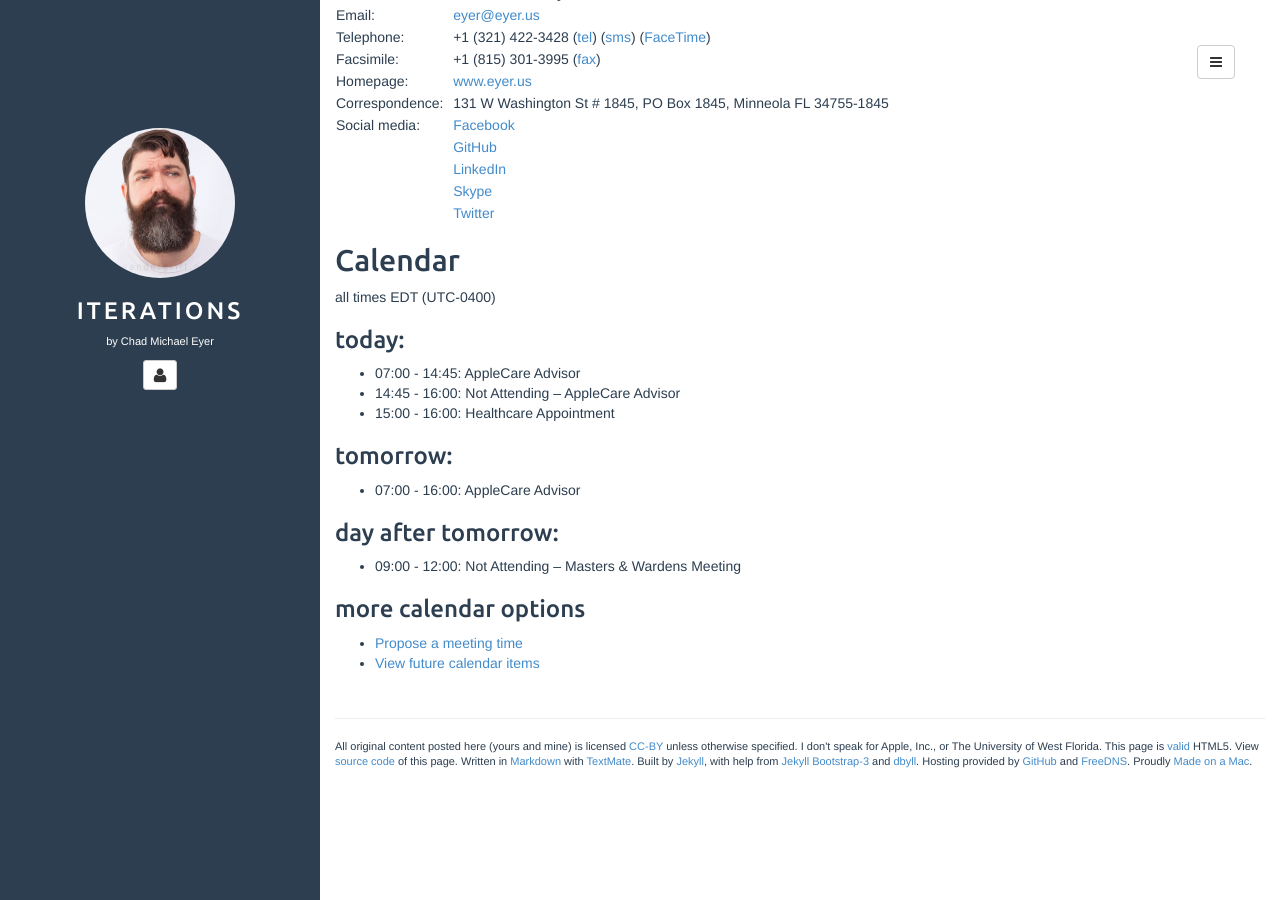
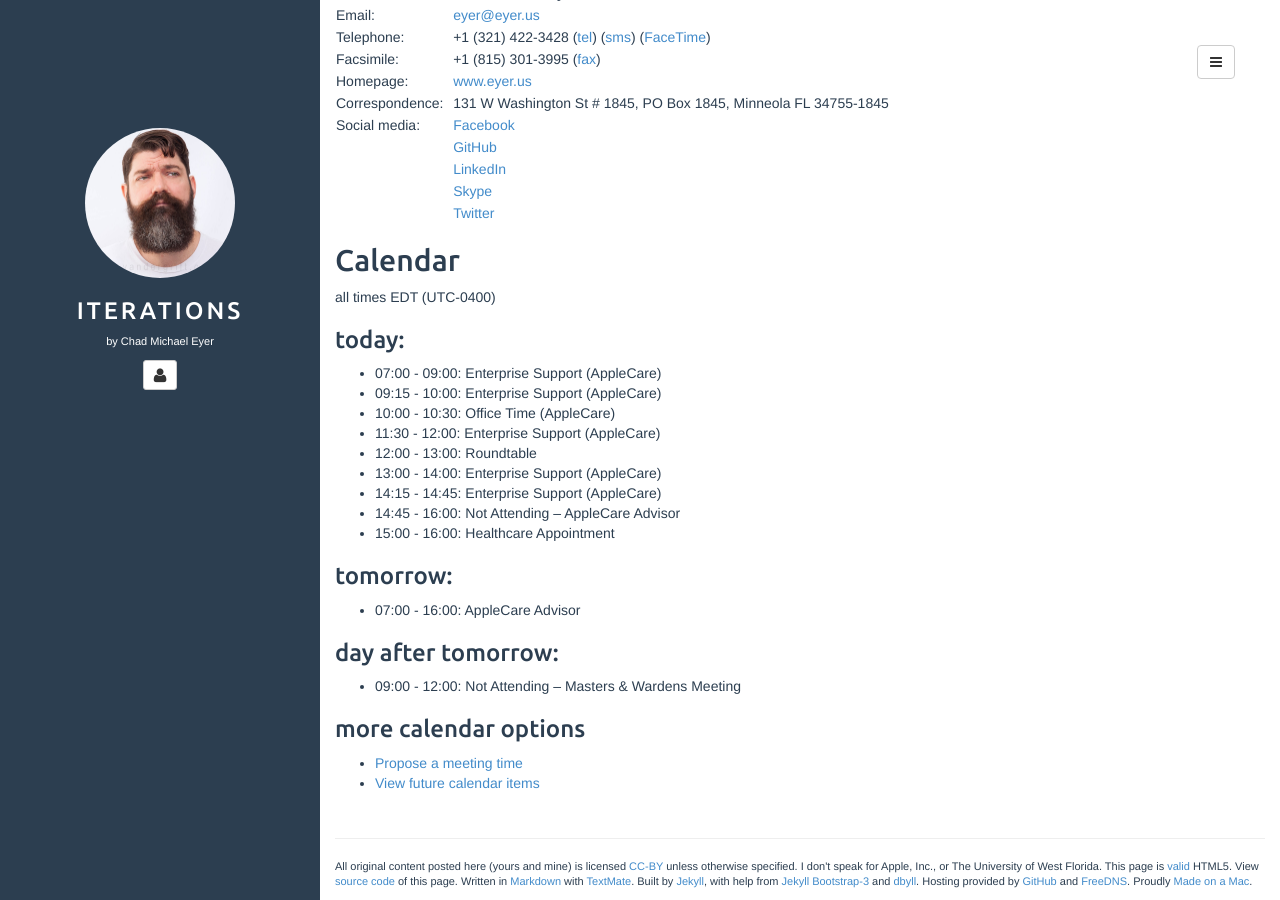
Before and after one commit to chadmichaeleyer/chadmichaeleyer.github.io, a Jekyll site: the page built from about.md, in a window 1280 px wide and 900 px high, scrolled down 1190 px. Built offline with Jekyll 4.4.1, drawn with Linux system fonts in a browser that asks for light colours.

Commit message:
calendar update

```diff
--- a/calendar.markdown
+++ b/calendar.markdown
@@ -2,7 +2,13 @@ all times EDT (UTC-0400)
 
 ### today:
 
-* 07:00 - 14:45: AppleCare Advisor
+* 07:00 - 09:00: Enterprise Support (AppleCare)
+* 09:15 - 10:00: Enterprise Support (AppleCare)
+* 10:00 - 10:30: Office Time (AppleCare)
+* 11:30 - 12:00: Enterprise Support (AppleCare)
+* 12:00 - 13:00: Roundtable
+* 13:00 - 14:00: Enterprise Support (AppleCare)
+* 14:15 - 14:45: Enterprise Support (AppleCare)
 * 14:45 - 16:00: Not Attending – AppleCare Advisor
 * 15:00 - 16:00: Healthcare Appointment
 
```
Also changed, not shown: calendar-year.markdown (+68 -57 lines).
